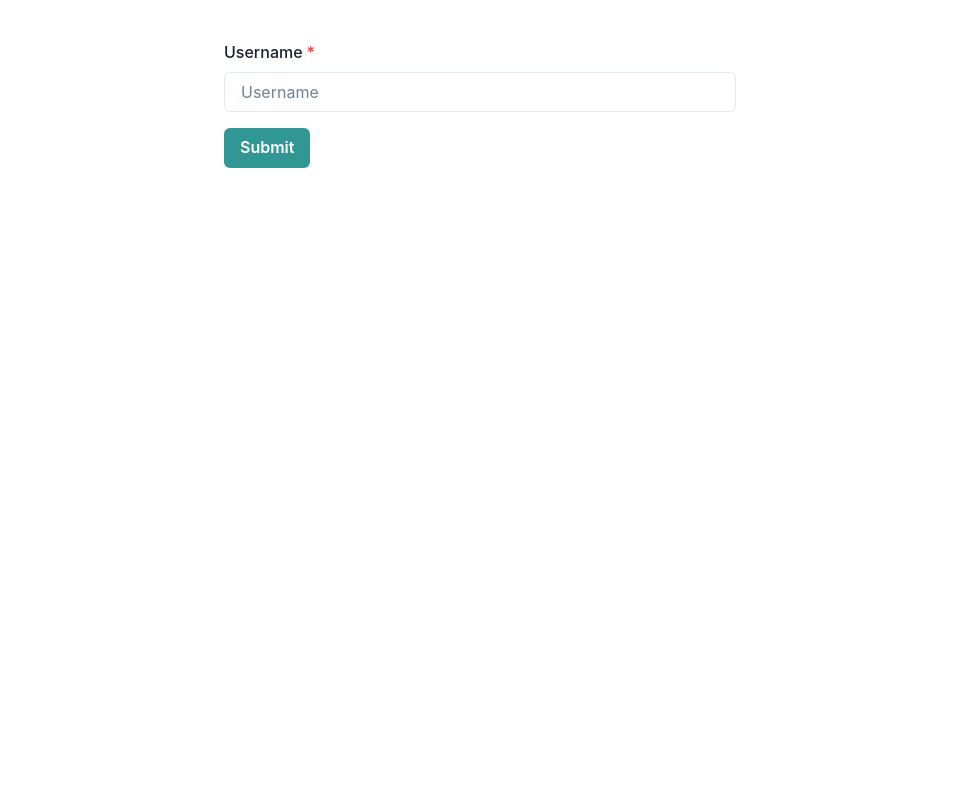
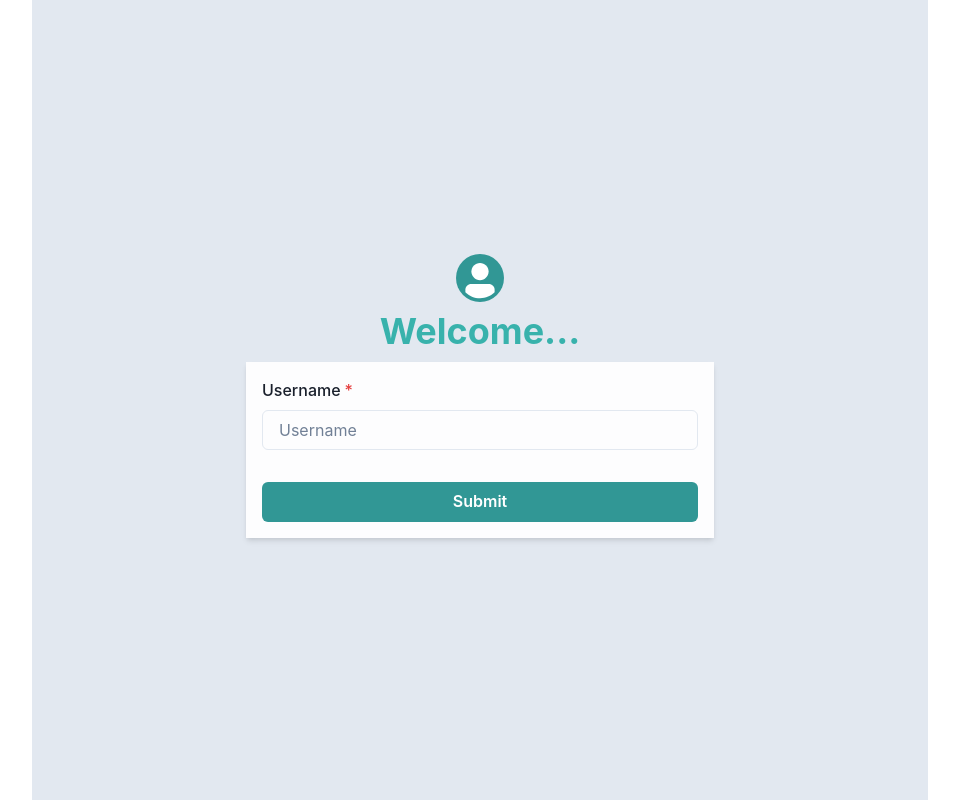
Before and after one commit to bethwelt/chat-app, a React (Create React App) app: page / in a window 1280 px wide. Shown: the whole page, without its empty margins (160-1119 px from the left). Built offline with nearby package versions, Linux system fonts and the light colour scheme.

Commit message:
Implemented updating messages realtime

```diff
--- a/src/App.js
+++ b/src/App.js
@@ -1,6 +1,5 @@
-import { ChakraProvider, theme, Box } from "@chakra-ui/react";
+import { ChakraProvider, theme } from "@chakra-ui/react";
 import Chat from "./pages/Chat";
-import Login from "./pages/Login";
 
 const App = () => {
   return (
--- a/src/components/Header.jsx
+++ b/src/components/Header.jsx
@@ -1,13 +1,14 @@
 import React from "react";
 import { Flex, Avatar, AvatarBadge, Text } from "@chakra-ui/react";
+
 var tabID = sessionStorage.tabID ? sessionStorage.tabID : sessionStorage.tabID = "Tab-"+Math.random().toString(36).slice(2, 7)
- console.log(JSON.parse(localStorage.getItem(tabID)) );
+ //console.log(JSON.parse(localStorage.getItem(tabID)) );
  const user =JSON.parse(localStorage.getItem(tabID));
 const Header = () => {
   return (
 	<Flex w="100%">
-  	<Avatar size="lg" name="Dan Abrahmov" src="https://bit.ly/dan-abramov">
-    	<AvatarBadge boxSize="1.25em" bg="green.500" />
+  	<Avatar size="sm" name="Dan Abrahmov" src="https://bit.ly/dan-abramov">
+    	<AvatarBadge boxSize="1.0em" bg="green.500" />
   	</Avatar>
   	<Flex flexDirection="column" mx="5" justify="center">
     	<Text fontSize="lg" fontWeight="bold">
--- a/src/components/Messages.jsx
+++ b/src/components/Messages.jsx
@@ -1,16 +1,15 @@
 import React, { useEffect, useRef } from "react";
-import { Avatar, Flex, Text } from "@chakra-ui/react";
+import { Flex, Text } from "@chakra-ui/react";
 var tabID = sessionStorage.tabID ? sessionStorage.tabID : sessionStorage.tabID = "Tab-"+Math.random().toString(36).slice(2, 7)
 const user =JSON.parse(localStorage.getItem(tabID));
 const Messages = ({ messages }) => {
-	console.log(messages)
 
   const AlwaysScrollToBottom = () => {
 	const elementRef = useRef();
 	useEffect(() => elementRef.current.scrollIntoView());
 	return <div ref={elementRef} />;
   };
-
+//localStorage.removeItem(tabID);
   return (
 	<Flex w="100%" h="80%" overflowY="scroll" flexDirection="column" p="3">
   	{messages.map((item, index) => {
@@ -21,7 +20,7 @@ const Messages = ({ messages }) => {
             	bg="black"
             	color="white"
             	minW="100px"
-            	maxW="350px"
+            	maxW="600px"
             	my="1"
             	p="3"
           	>
@@ -43,12 +42,12 @@ const Messages = ({ messages }) => {
             	bg="gray.100"
             	color="black"
             	minW="100px"
-            	maxW="350px"
+            	maxW="600px"
             	my="1"
             	p="3"
 
           	>
-				<Text>{item.from}</Text>:
+				<Text>{item.name}</Text>:
 				&nbsp;&nbsp;&nbsp;&nbsp;
             	<Text>{item.text}</Text>
           	</Flex>
--- a/src/pages/Chat.jsx
+++ b/src/pages/Chat.jsx
@@ -10,46 +10,51 @@ const user =JSON.parse(localStorage.getItem(tabID));
 const chats =JSON.parse(localStorage.getItem('chats'));
 
 const Chat = () => {
+    const channel = new BroadcastChannel('app-data');
+    const data =[];
+    channel.addEventListener ('message', (event) => {
+		//console.log(event.data);
+        setMessages(event.data);
+		//data =event.data;
+	   });
+
+       const list = chats === null ?[]:chats
 
 
+  const [messages, setMessages] = useState(data.length > 0 ?data:list);
+  const [inputMessage, setInputMessage] = useState("");
 
-
-  const [messages, setMessages] = useState(chats === null ?[]:chats);
-  //
-  //localStorage.removeItem('user');
-  //console.log(JSON.parse(localStorage.getItem(tabID)) );
-  const [inputMessage, setInputMessage] = useState("");
-  console.log(chats)
   const handleSendMessage = () => {
 	if (!inputMessage.trim().length) {
   	return;
 	}
 	const data = inputMessage;
 
-
+//add new message to localstorage and update across the browser windows realtime
     if(chats === null){
-        console.log(data,chats)
-        localStorage.setItem('chats',JSON.stringify([{ from: user.id, text: data }]))
+        //console.log(data,chats)
+        localStorage.setItem('chats',JSON.stringify([{ from: user.id,name:user.name, text: data }]))
+        const channel = new BroadcastChannel('app-data');
+        channel.postMessage(chats);
 
     }else{
-        chats.push({ from: user.id, text: data })
-
+        chats.push({ from: user.id,name:user.name, text: data })
         localStorage.setItem('chats',JSON.stringify(chats))
+        const channel = new BroadcastChannel('app-data');
+         channel.postMessage(chats);
 
     }
 
+///update list and set input to empty
 
-	setMessages((old) => [...old, { from: user.id, text: data }]);
+setMessages((old) => [...old, { from: user.id,name:user.name, text: data }]);
 	setInputMessage("");
 
-	// setTimeout(() => {
-  	// setMessages((old) => [...old, { from: "computer", text: data }]);
-	// }, 1000);
   };
 
   return (
 	<Flex w="100%" h="100vh" justify="center" align="center">
-  	<Flex w="40%" h="90%" flexDir="column">
+  	<Flex w="70%" h="100%" flexDir="column">
        {
 
        !user ?
--- a/src/pages/Login.jsx
+++ b/src/pages/Login.jsx
@@ -5,43 +5,30 @@ import {
   FormLabel,
   FormControl,
   Input,
-  Button
+  Button,
+  Flex,
+  Heading,
+  Stack,
+  Box,
+  Avatar,
+
 } from "@chakra-ui/react";
 
 const Login = () =>  {
 
-  const { handleSubmit, register, formState } = useForm();
+  const { handleSubmit, formState } = useForm();
   const errors = '';
   const [value, setValue] = React.useState('');
-  //const handleInputChange = (e) => setInput(e.target.value)
 
-  function validateName(value) {
-    if (!value) {
-      return "Name is required";
-    } else if (value !== "Naruto") {
-      return "Jeez! You're not a fan 😱";
-    } else return true;
-  }
 
   function onSubmit(values) {
+    var tabID = sessionStorage.tabID ?sessionStorage.tabID : sessionStorage.tabID = "Tab-"+Math.random().toString(36).slice(2, 7);
 
-
-    // if (!window.name.match(/^GUID-/)) {
-    //     window.name = "GUID-" + "${gUid}";
-    //     console.log(window.name);
-    // }
-
-    var tabID = sessionStorage.tabID ?
-            sessionStorage.tabID :
-            sessionStorage.tabID = "Tab-"+Math.random().toString(36).slice(2, 7);
-
-
-    console.log(value,tabID);
-    if(value){
-        var data ={
-            id:Math.floor(1000 + Math.random() * 9000),
-            name:value
-        }
+            if(value){
+                var data ={
+                    id:Math.floor(1000 + Math.random() * 9000),
+                    name:value
+                }
 
         localStorage.setItem(""+tabID,JSON.stringify(data))
     }
@@ -50,15 +37,36 @@ const Login = () =>  {
 
       setTimeout(() => {
         window.location.reload();
-        ///location.assign("/");
-        alert(JSON.stringify(value, null, 2));
         resolve();
-      }, 3000);
+      }, 1000);
     });
   }
 
   return (
+    <Flex
+    flexDirection="column"
+    width="100wh"
+    height="100vh"
+    backgroundColor="gray.200"
+    justifyContent="center"
+    alignItems="center"
+  >
+     <Stack
+        flexDir="column"
+        mb="2"
+        justifyContent="center"
+        alignItems="center"
+      >
+        <Avatar bg="teal.500" />
+        <Heading color="teal.400">Welcome...</Heading>
+        <Box minW={{ base: "90%", md: "468px" }}>
     <form onSubmit={handleSubmit(onSubmit)}>
+    <Stack
+              spacing={4}
+              p="1rem"
+              backgroundColor="whiteAlpha.900"
+              boxShadow="md"
+            >
       <FormControl isInvalid={errors} isRequired>
         <FormLabel htmlFor="name">Username</FormLabel>
         <Input
@@ -80,10 +88,15 @@ const Login = () =>  {
           {/* {errors.name && errors.name.message} */}
         </FormErrorMessage>
       </FormControl>
+
       <Button mt={4} colorScheme="teal" isLoading={formState.isSubmitting} type="submit">
         Submit
       </Button>
+      </Stack>
     </form>
+    </Box>
+    </Stack>
+    </Flex>
   );
 };
 export default Login;
```
